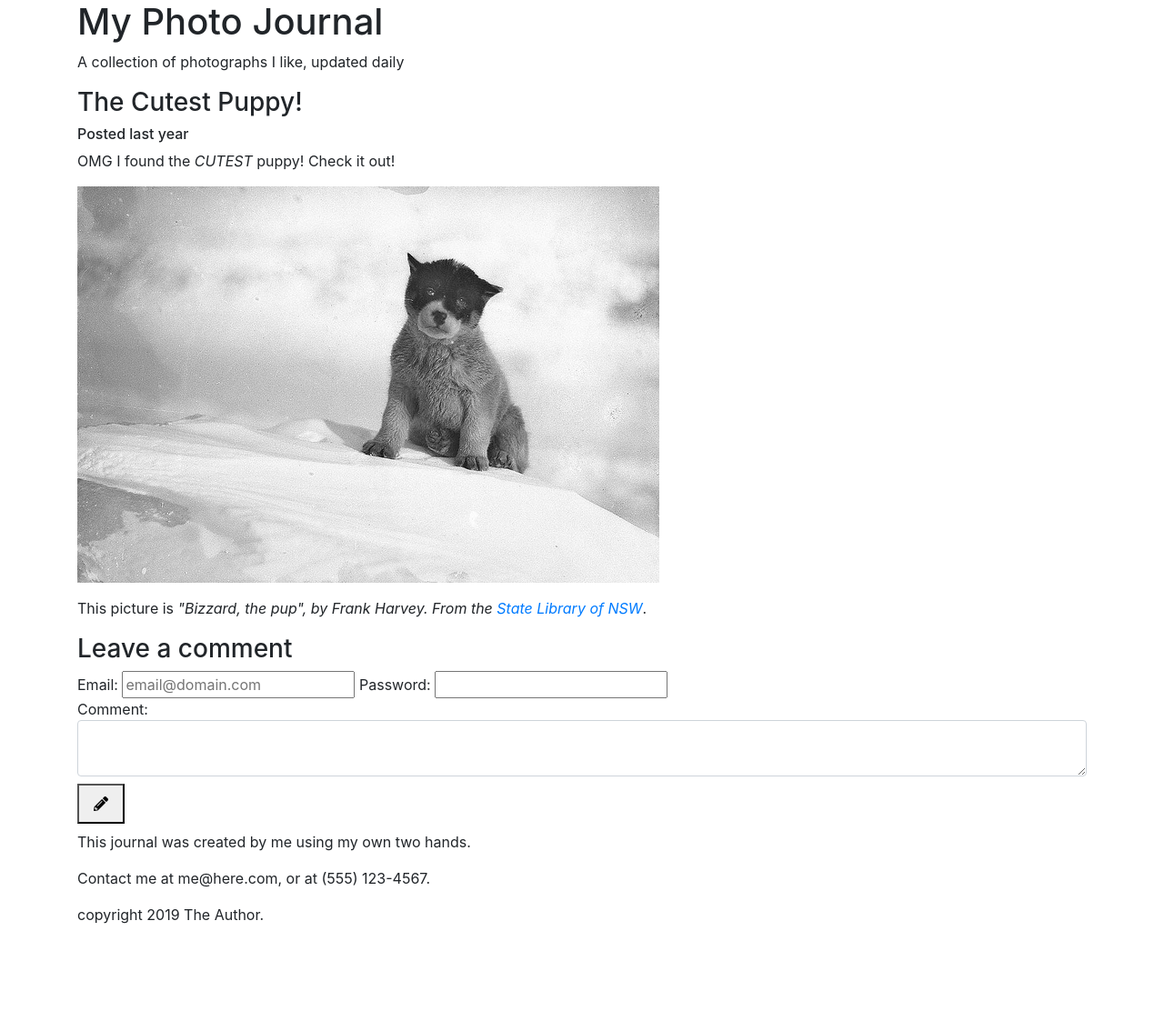
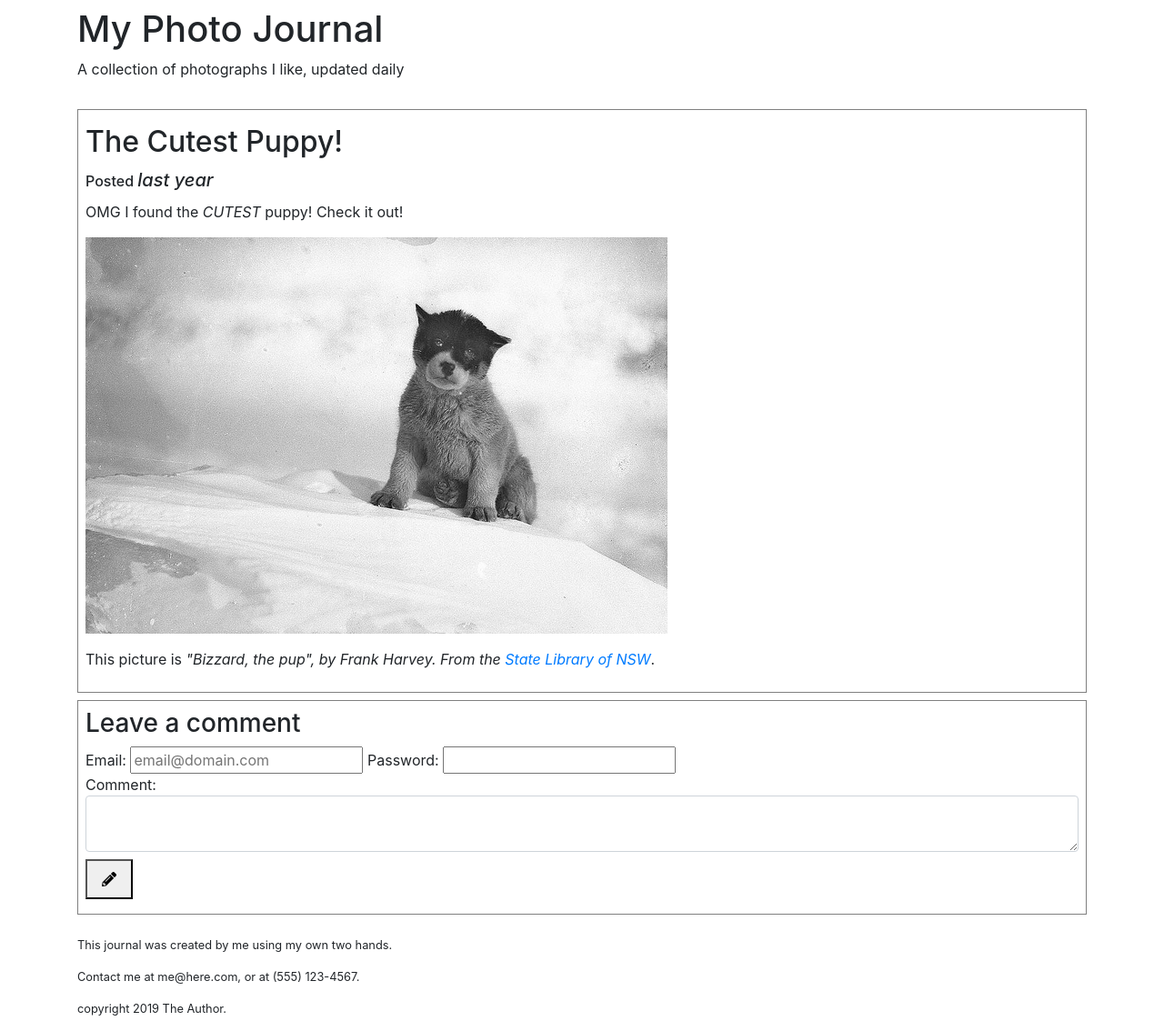
Before and after one commit to juliapyke/probelm-set-02, a website: page problem-a/index.html in a window 1280 px wide. Shown: the whole page at 91% size. Before the commit the page ends 1034 px from the top, so only its background shows below. Drawn offline with nearby package versions, Linux system fonts and the light colour scheme.

Commit message:
almost to no. 7

```diff
--- a/problem-a/index.html
+++ b/problem-a/index.html
@@ -9,43 +9,51 @@
 </head>
 <body class="container">
 
-  <!-- Page Title -->
+  <header>
     <h1>My Photo Journal</h1>
     <p>A collection of photographs I like, updated daily</p>
+  </header>
 
+  <main>
+    <section>
+      <!-- Image Post -->
+      <header>
+        <h2>The Cutest Puppy!</h2>
+        <div class="time-posted">Posted <time datetime="2019-09-01">last year</time></div>
+      </header>
 
-  <!-- Image Post -->
-  <h3>The Cutest Puppy!</h3>
-  <h6>Posted last year</h6>
+      <p>OMG I found the <em>CUTEST</em> puppy! Check it out!</p>
+      <p>
+        <img src="img/2959326615_af04f9878a_z.jpg" alt="A fuzzy-looking puppy.">
+      </p>
+      <p>This picture is <cite>"Bizzard, the pup", by Frank Harvey. From the <a href="https://www.flickr.com/photos/statelibraryofnsw/2959326615/">State Library of NSW</a></cite>.</p>
+    </section>
 
-  <p>OMG I found the <i>CUTEST</i> puppy! Check it out!</p>
-  <p>
-    <img src="img/2959326615_af04f9878a_z.jpg">
-  </p>
-  <p>This picture is <i>"Bizzard, the pup", by Frank Harvey. From the <a href="https://www.flickr.com/photos/statelibraryofnsw/2959326615/">State Library of NSW</a></i>.</p>
-
-
+    <section>
       <!-- Comment Form -->
       <form>
         <h3>Leave a comment</h3>
         <div>
-      Email: <input id="email_input" placeholder="email@domain.com">
-      Password: <input id="password_input">
+          Email: <input name="email" type="email" id="email_input" placeholder="email@domain.com">
+          Password: <input name="password" type="password" id="password_input">
         </div>
         <div>
           Comment:
-      <textarea class="form-control" id="comment_field"></textarea>
+          <textarea name="comment" class="form-control" id="comment_field"></textarea>
         </div>
         <button type="submit"><i class="fas fa-pencil-alt"></i></button>
       </form>
-
+    </section>
+  </main>
 
   <!-- Author Info -->
+  <footer>
     <p>This journal was created by me using my own two hands.</p>
     <p>
       Contact me at me@here.com, or at (555) 123-4567.
     </p>
     <p>copyright 2019 The Author.</p>
+  </footer>
 
 </body>
 </html>
```
Also changed, not shown: 1 other file. Lines whose indentation alone changed are shown as unchanged.
